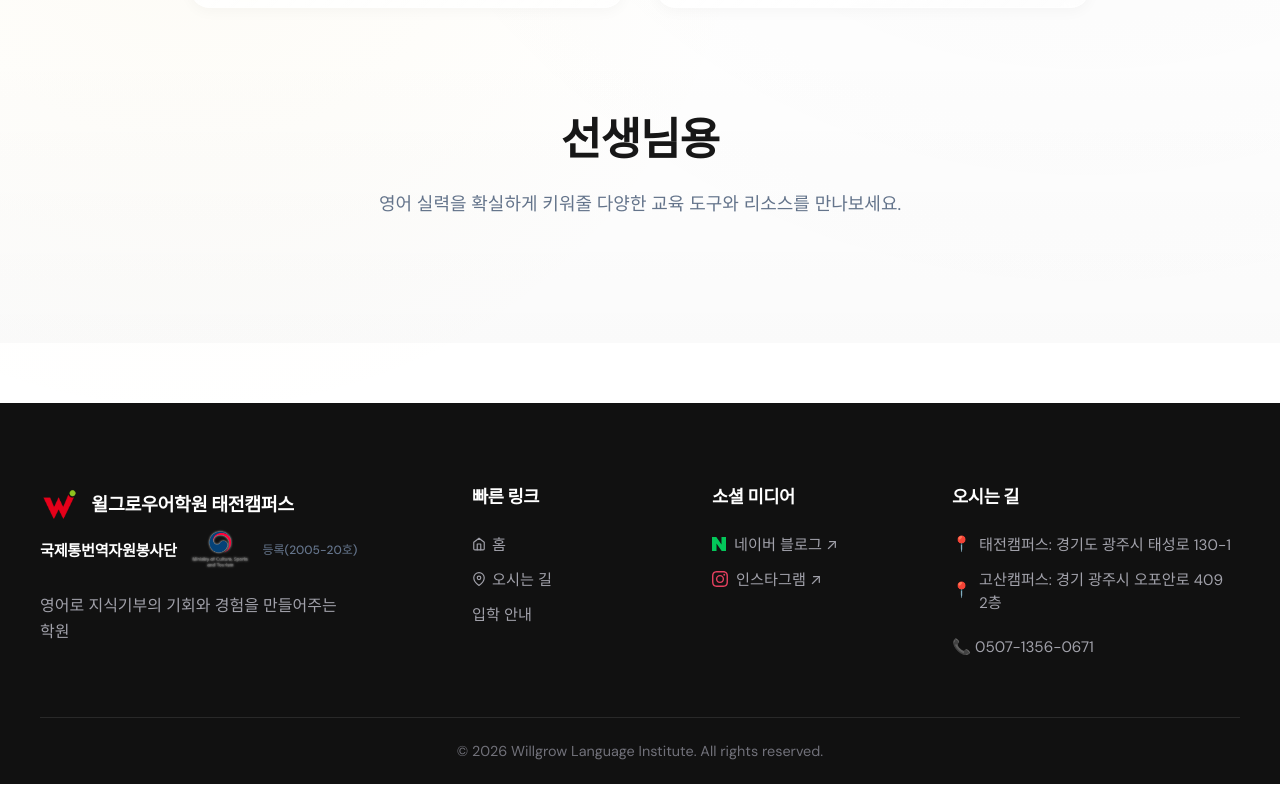
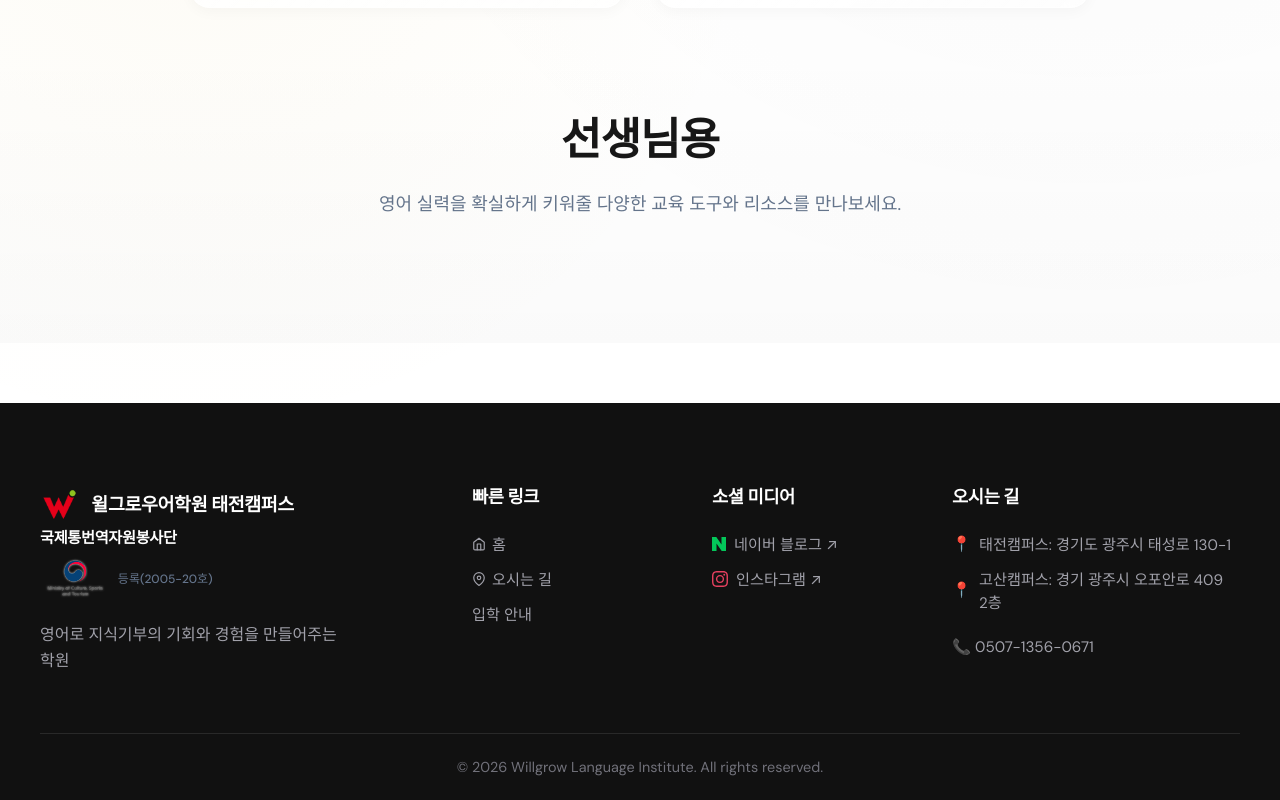
Before and after one commit to Jiwanimastrr/portal, a React (Vite) app: page / in a window 1280 px wide. Shown: the part 1068-1868 px from the top of the page. Built offline with nearby package versions, Linux system fonts and the light colour scheme.

Commit message:
style: stack partner title and logo vertically

```diff
--- a/src/index.css
+++ b/src/index.css
@@ -157,9 +157,10 @@ a {
 
 .navbar-partner {
   display: flex;
-  align-items: center; /* Change to center horizontally */
+  flex-direction: column;
+  align-items: flex-start;
   justify-content: center;
-  gap: 8px; /* Add gap between title and sub elements */
+  gap: 4px; /* Space between title and logo */
   white-space: nowrap;
   flex-shrink: 0;
 }
@@ -654,8 +655,9 @@ a {
 }
 
 .footer-brand .navbar-partner {
-  flex-direction: row;
-  justify-content: flex-start;
+  flex-direction: column;
+  align-items: flex-start;
+  gap: 6px;
 }
 
 .footer-brand .navbar-divider {
```
